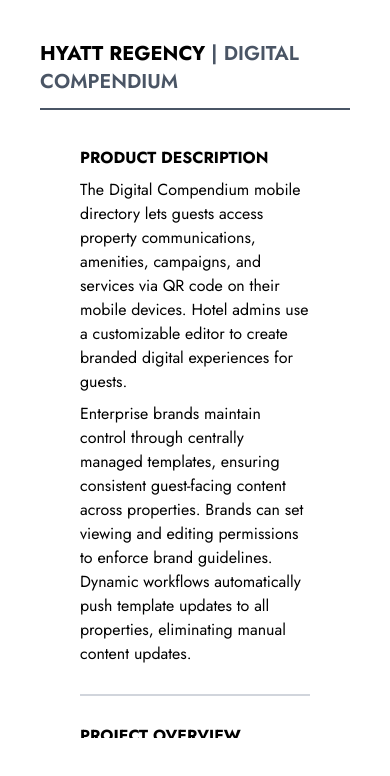
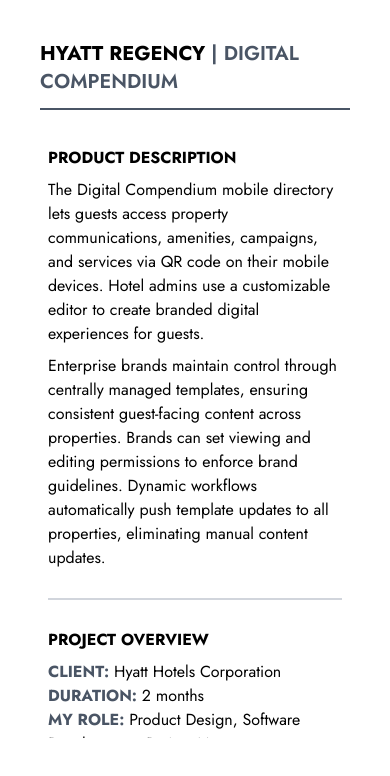
Before and after one commit to jsahim/portfolio, a React (Vite) app: page /mobile-directory in a window 390 px wide. Shown: the top 776 px of the page. Built offline with nearby package versions, Linux system fonts and the light colour scheme; a web font is replaced by a local one.

Commit message:
Add Styles

```diff
--- a/src/components/WorkItems/MobileDirectory.jsx
+++ b/src/components/WorkItems/MobileDirectory.jsx
@@ -51,7 +51,7 @@ const MobileDirectory = () => {
               </div>
             </div>
           </div>
-          <div className='h-[600px] col-span-2 pl-10 snap-start overflow-scroll scroll-mt-5 sm:scroll-mt-25 pr-10'>
+          <div className='h-[600px] col-span-2 px-2 md:px-10 snap-start overflow-scroll scroll-mt-5 sm:scroll-mt-25'>
 
             <p className='font-bold py-2' ref={projectTop}>PRODUCT DESCRIPTION</p>
             <p className='pb-2'>The Digital Compendium mobile directory lets guests access property communications, amenities, campaigns, and services via QR code on their mobile devices. Hotel admins use a customizable editor to create branded digital experiences for guests.</p>
@@ -119,8 +119,8 @@ const MobileDirectory = () => {
               <p>Successfully scaling a product globally requires equal attention to technical architecture, legal compliance, and cross-functional collaboration. Building intelligent automation into the core platform (rather than treating regional variations as exceptions) was critical to sustainable growth and product sales.</p>
             </div>
 
-            <div className='w-full flex justify-center'>
-              <button className="relative cursor-pointer group z-5 w-15 h-15 mt-10 flex items-center justify-center font-bold"
+            <div className='w-full flex justify-center '>
+              <button className="relative cursor-pointer group z-5 w-15 h-15 my-10 flex items-center justify-center font-bold"
                 onClick={()=> scrollToTargetDiv(projectTop)}>
                   <div className="absolute rounded-full h-15 w-15 bg-[#f22b40]"></div>
                   <FaHandPointer className='absolute move-icon stroke-2 w-10 h-10 text-white'/>
```
